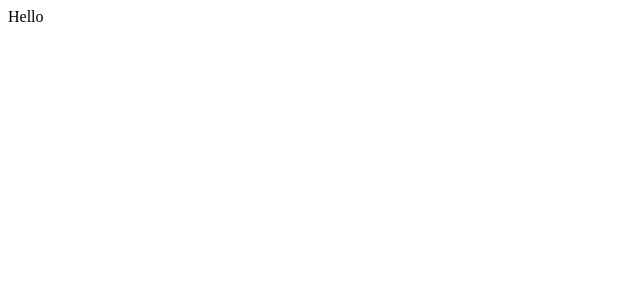
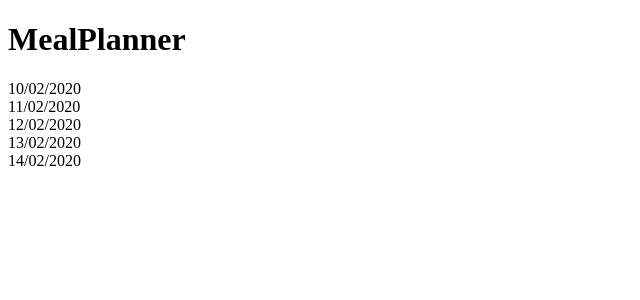
Before and after one commit to asdfff711/FoodPal, a React (Create React App) app in the folder frontend/client/: page / in a window 1280 px wide. Shown: the top 300 px of the page, without its empty margins (0-640 px from the left). Built offline with nearby package versions, Linux system fonts and the light colour scheme.

Commit message:
initial store and redux, added devtools ext

```diff
--- a/frontend/client/package.json
+++ b/frontend/client/package.json
@@ -10,7 +10,8 @@
     "react-dom": "^16.12.0",
     "react-redux": "^7.1.3",
     "react-scripts": "3.3.1",
-    "redux": "^4.0.5"
+    "redux": "^4.0.5",
+    "redux-devtools-extension": "^2.13.8"
   },
   "scripts": {
     "start": "react-scripts start",
--- a/frontend/client/src/App.js
+++ b/frontend/client/src/App.js
@@ -1,9 +1,14 @@
 import React from 'react';
+import MealPlanner from './components/WeekPlanner/MealPlanner';
+import RecipeList from './components/WeekPlanner/RecipeList';
 
-function App() {
+const App = () => {
   return (
-    'Hello'
-  );
+    <div>
+      <MealPlanner />
+      <RecipeList />
+    </div>
+  )
 }
 
 export default App;
--- a/frontend/client/src/components/WeekPlanner/DayPanel.js
+++ b/frontend/client/src/components/WeekPlanner/DayPanel.js
@@ -1,9 +1,9 @@
 import React from 'react'
 
-const DayPanel = () => {
+const DayPanel = ( props ) => {
     return (
         <div>
-
+            {props.date}
         </div>
     )
 }
--- a/frontend/client/src/components/WeekPlanner/MealPlanner.js
+++ b/frontend/client/src/components/WeekPlanner/MealPlanner.js
@@ -1,75 +1,25 @@
 import React from "react";
-import DayPanel from './DayPanel';
+import DayPanel from "./DayPanel";
+import { connect } from "react-redux";
 
-const sampleData = {
-  days: [
-    {
-      day: "Monday",
-      date: "10/02/2020",
-      mealtask: [
-        { name: breakfast, recipes: [] },
-        { name: lunch, recipes: [] },
-        { name: dinner, recipes: [] }
-      ]
-    },
-    {
-      day: "Tuesday",
-      date: "11/02/2020",
-      mealtask: [
-        { name: breakfast, recipes: [] },
-        { name: lunch, recipes: [] },
-        { name: dinner, recipes: [] }
-      ]
-    },
-    {
-      day: "Wednesday",
-      date: "11/02/2020",
-      mealtask: [
-        { name: breakfast, recipes: [] },
-        { name: lunch, recipes: [] },
-        { name: dinner, recipes: [] }
-      ]
-    },
-    {
-      day: "Thursday",
-      date: "11/02/2020",
-      mealtask: [
-        { name: breakfast, recipes: [] },
-        { name: lunch, recipes: [] },
-        { name: dinner, recipes: [] }
-      ]
-    },
-    {
-      day: "Friday",
-      date: "11/02/2020",
-      mealtask: [
-        { name: breakfast, recipes: [] },
-        { name: lunch, recipes: [] },
-        { name: dinner, recipes: [] }
-      ]
-    }
-  ]
-};
-
-const MealPlanner = () => {
-  const [Week, setWeek] = useState(sampleData);
+const MealPlanner = ({ days }) => {
   return (
     <div>
       <h1>MealPlanner</h1>
-      {Week.map(day => {
-          <DayPanel/>
-      })}
+      <div>
+        {Object.keys(days).map(date => (
+          <DayPanel date={date} meallist={date.meallist} day={date.day}/>
+        ))}
+      </div>
     </div>
   );
 };
 
-const mapStateToProps = {
-
-}
+const mapStateToProps = state => ({
+  days: state.mealplan
+});
 
 // Action creators
-const mapDispatchToProps = {
+const mapDispatchToProps = {};
 
-}
-
-export default connect(MealPlanner);
+export default connect(mapStateToProps, mapDispatchToProps)(MealPlanner);
--- /dev/null
+++ b/frontend/client/src/components/WeekPlanner/RecipeList.js
@@ -0,0 +1,21 @@
+import React, { Component } from 'react';
+import Recipe from './Recipe';
+
+const recipeList = [
+    {name: 'Chicken', image: null},
+    {name: 'Beef', image: null},
+    {name: 'Pork', image: null},
+
+]
+
+export class RecipeList extends Component {
+    render() {
+        return (
+            <div>
+
+            </div>
+        )
+    }
+}
+
+export default RecipeList;
--- a/frontend/client/src/redux/reducers/index.js
+++ b/frontend/client/src/redux/reducers/index.js
@@ -1,3 +1,4 @@
 import { combineReducers } from "redux";
+import mealplan from './mealplan';
 
-export default combineReducers({  });
+export default combineReducers({ mealplan });
--- /dev/null
+++ b/frontend/client/src/redux/reducers/mealplan.js
@@ -0,0 +1,90 @@
+import {
+  ADD_RECIPE_TO_DAY,
+  REMOVE_RECIPE_FROM_DAY
+} from "../actions/MealPlanner/actionTypes";
+
+const initialState = {
+  "10/02/2020": {
+    day: "Monday",
+    mealtask: [
+      { name: "breakfast", recipes: [] },
+      { name: "lunch", recipes: [] },
+      { name: "dinner", recipes: [] },
+      { name: "snack", recipes: [] }
+    ]
+  },
+  "11/02/2020": {
+    day: "Tuesday",
+    mealtask: [
+      { name: "breakfast", recipes: [] },
+      { name: "lunch", recipes: [] },
+      { name: "dinner", recipes: [] },
+      { name: "snack", recipes: [] }
+    ]
+  },
+  "12/02/2020": {
+    day: "Wednesday",
+    mealtask: [
+      { name: "breakfast", recipes: [] },
+      { name: "lunch", recipes: [] },
+      { name: "dinner", recipes: [] },
+      { name: "snack", recipes: [] }
+    ]
+  },
+  "13/02/2020": {
+    day: "Thursday",
+    mealtask: [
+      { name: "breakfast", recipes: [] },
+      { name: "lunch", recipes: [] },
+      { name: "dinner", recipes: [] },
+      { name: "snack", recipes: [] }
+    ]
+  },
+  "14/02/2020": {
+    day: "Friday",
+    mealtask: [
+      { name: "breakfast", recipes: [] },
+      { name: "lunch", recipes: [] },
+      { name: "dinner", recipes: [] },
+      { name: "snack", recipes: [] }
+    ]
+  }
+};
+
+export default function(state = initialState, action) {
+  const { type, payload } = action;
+  switch (type) {
+    case ADD_RECIPE_TO_DAY: {
+      const { date, mealtask, recipe } = payload;
+
+      // Copy contents of a day
+      const oldDay = JSON.parse(JSON.stringify(state.date));
+
+      // Add in new recipe information
+      let newMeal = oldDay.date.mealtask.filter(
+        meal => meal.name === mealtask
+      )[0];
+      newMeal.recipes.push(recipe);
+
+      const mealtaskIndex = oldDay.date.mealTask.findIndex(
+        meal => meal.name === mealtask
+      );
+      oldDay.mealtask.splice(mealtaskIndex, 1);
+      oldDay.mealtask.splice(mealtaskIndex, 0, newMeal);
+
+      const newState = {
+        ...state,
+        [date]: [oldDay]
+      };
+      console.log("Updated state from ADD_RECIPE_TO_DAY");
+      console.log(newState);
+      return newState;
+    }
+    // TODO
+    case REMOVE_RECIPE_FROM_DAY:
+    default:
+      return {
+        ...state
+      };
+  }
+}
--- a/frontend/client/src/redux/store.js
+++ b/frontend/client/src/redux/store.js
@@ -1,4 +1,5 @@
 import { createStore } from "redux";
 import rootReducer from "./reducers";
+import { composeWithDevTools } from 'redux-devtools-extension';
 
-export default createStore(rootReducer);
+export default createStore(rootReducer, composeWithDevTools( ));
```
Also changed, not shown: 1 other file (tests, documents, lock files or other folders).
